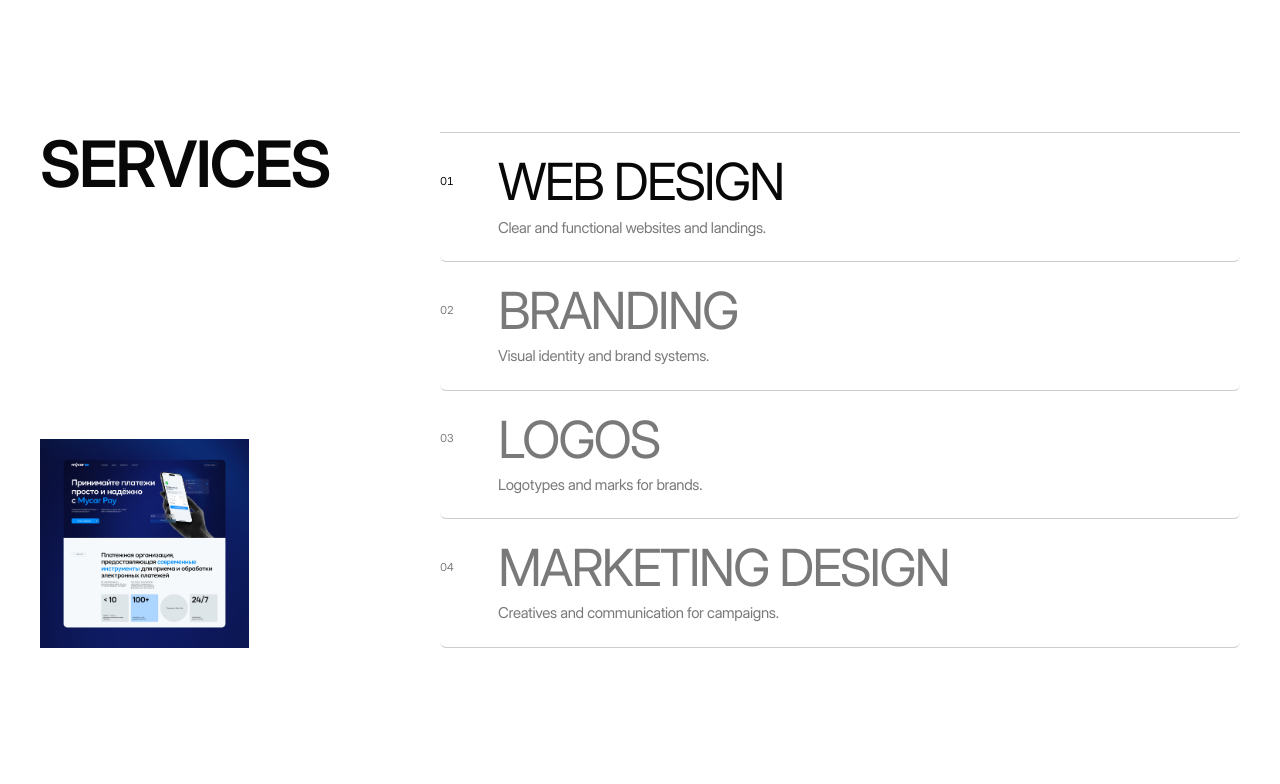
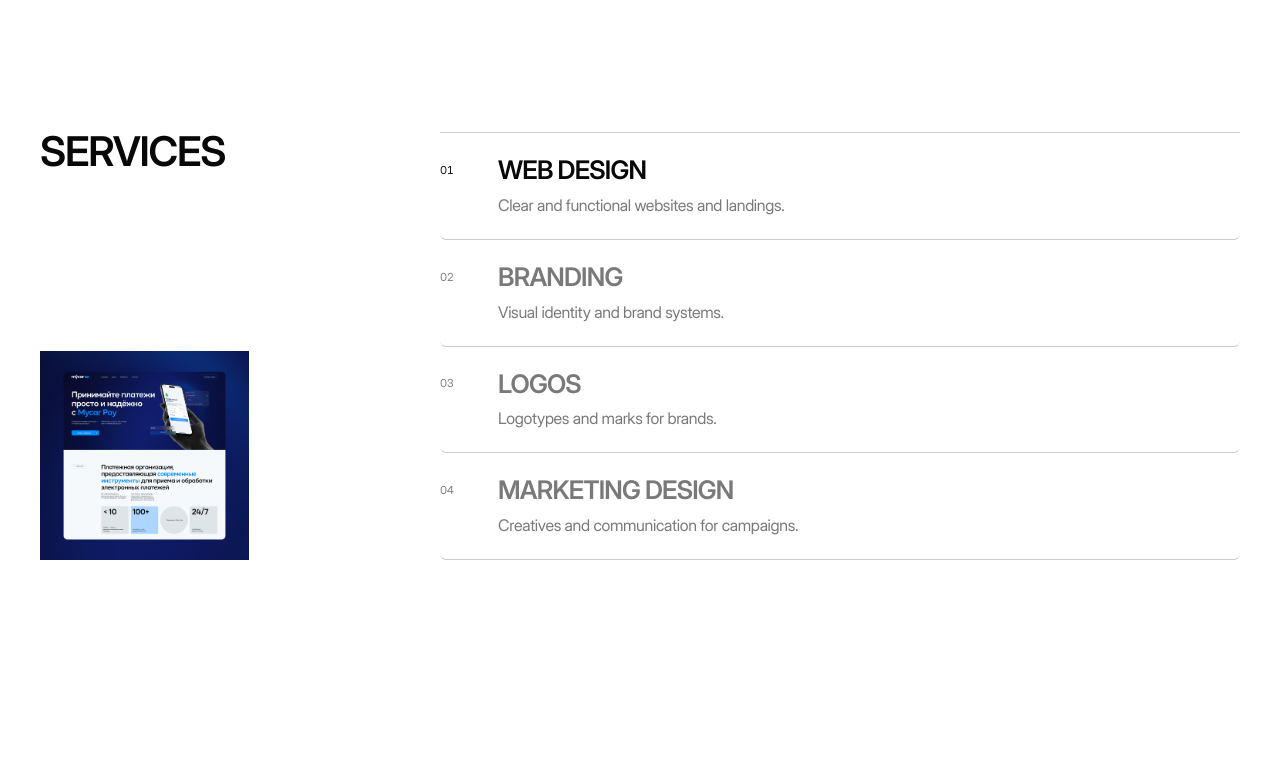
Before and after one commit to yemirades/site, a Next.js app: page / in a window 1280 px wide. Shown: the part 4120-4904 px from the top of the page. Built offline with nearby package versions, Linux system fonts and the light colour scheme.

Commit message:
Apply Inter Display type scale in Services.tsx

```diff
--- a/src/components/Services.tsx
+++ b/src/components/Services.tsx
@@ -73,7 +73,7 @@ export function Services() {
         <div className="grid gap-10 lg:grid-cols-3 lg:gap-0">
           <div className="flex min-w-0 flex-col lg:pr-10">
             <Reveal>
-              <h2 className="font-hero text-[48px] font-semibold leading-none tracking-[-0.045em] sm:text-[64px]">
+              <h2 className="type-title font-hero">
                 {bindShortWords(t.servicesTitle)}
               </h2>
             </Reveal>
@@ -91,10 +91,10 @@ export function Services() {
                     onClick={() => setActive(index)}
                     className={`group grid w-full grid-cols-[34px_1fr] items-center gap-3 border-b border-[var(--line)] py-5 text-left transition-colors sm:grid-cols-[46px_1fr] sm:py-6 ${active === index ? "text-[var(--ink)]" : "text-[var(--muted)]"}`}>
                     <span className="text-[11px] tabular-nums">0{index + 1}</span>
-                    <span className="font-hero text-[32px] font-medium leading-[.94] tracking-[-.04em] transition-transform duration-300 group-hover:translate-x-2 sm:text-[clamp(40px,4vw,58px)]">
+                    <span className="type-subtitle font-hero transition-transform duration-300 group-hover:translate-x-2">
                       {bindShortWords(service.title)}
                     </span>
-                    <span className="col-start-2 max-w-[520px] text-[13px] font-normal leading-[1.3] text-[var(--muted)] sm:text-[15px]">
+                    <span className="type-text col-start-2 max-w-[520px] text-[var(--muted)]">
                       {bindShortWords(service.desc)}
                     </span>
                   </button>
```
